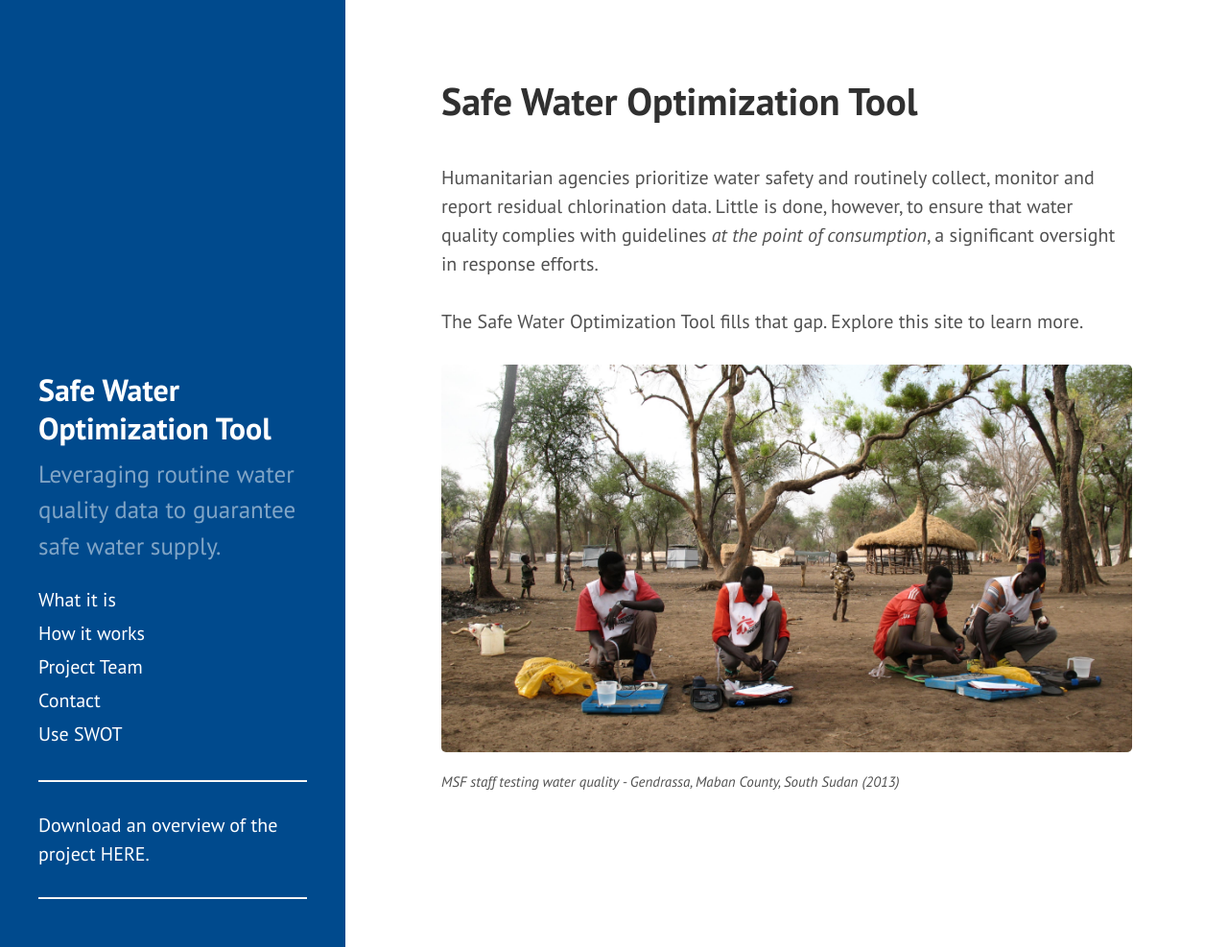
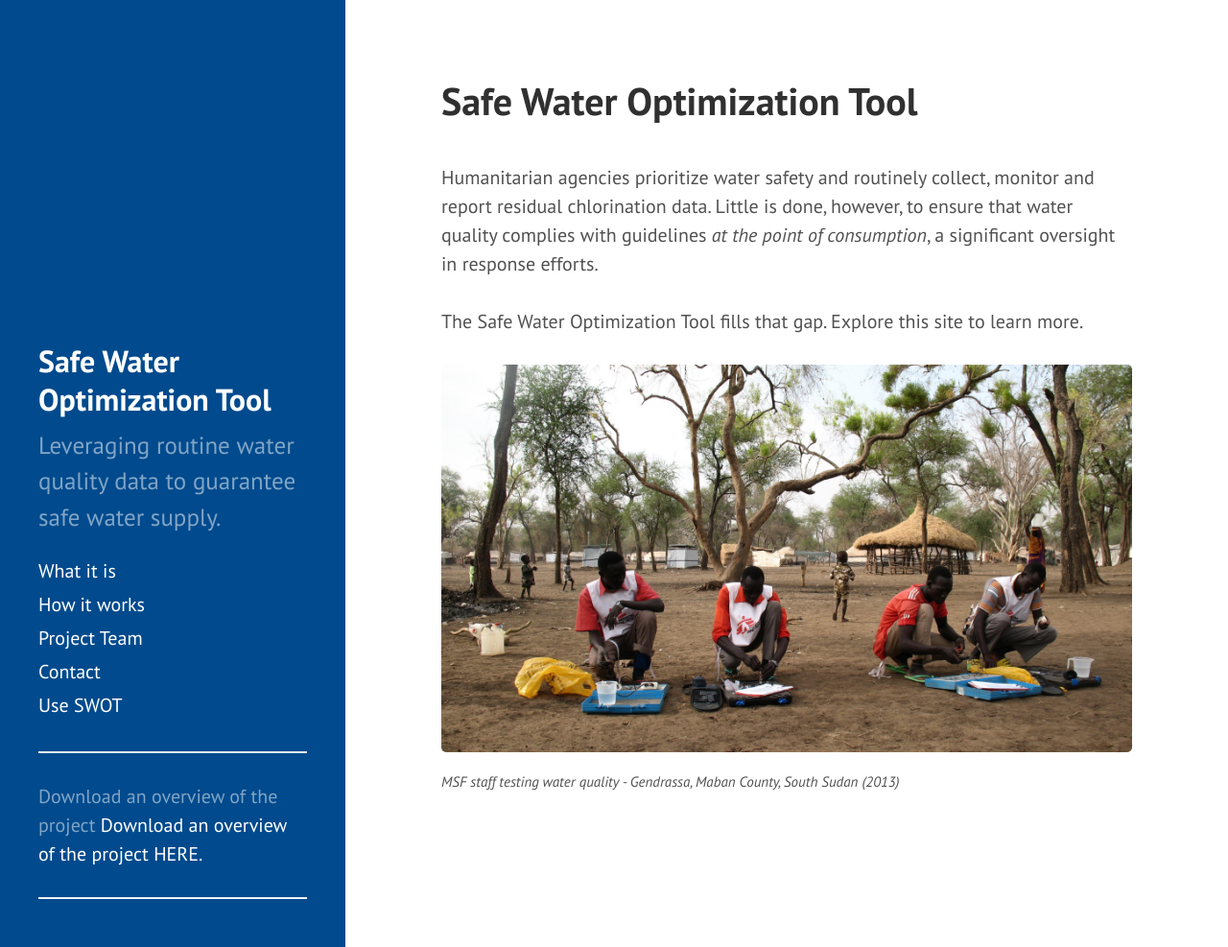
Before and after one commit to safeh2o/swot-infopage, a Jekyll site: the page built from index.html, in a window 1280 px wide and 987 px high. Shown: the whole window at 96% size. Built offline with Jekyll 4.4.1, drawn with Linux system fonts in a browser that asks for light colours; Markdown is read by kramdown in place of the engine named in the settings; the list of posts is cut into pages by our own code.

Commit message:
Update sidebar.html

```diff
--- a/_includes/sidebar.html
+++ b/_includes/sidebar.html
@@ -17,6 +17,7 @@
       <a class="sidebar-nav-item{% if page.url == '/contact/' %} active{% endif %}" href="{{ site.baseurl }}/contact/">Contact</a>
       <a class="sidebar-nav-item{% if page.url == '/use-swot/' %} active{% endif %}" href="{{ site.baseurl }}/use-swot/">Use SWOT</a>
       <hr>
+      Download an overview of the project
       <a href="/public/SWOT_Summary.pdf" download>Download an overview of the project&nbsp;HERE.</a>
       <hr>
 
```
